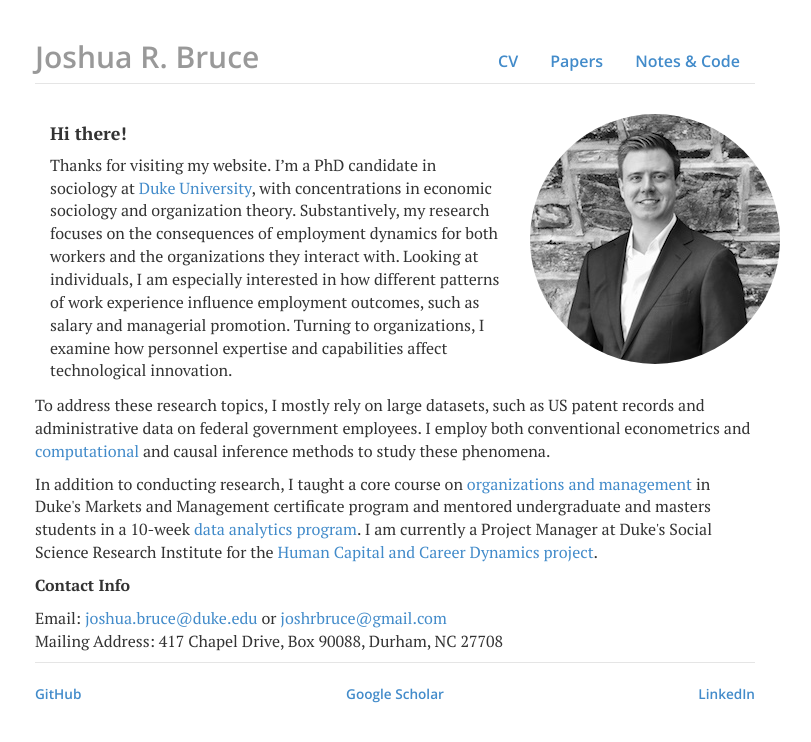
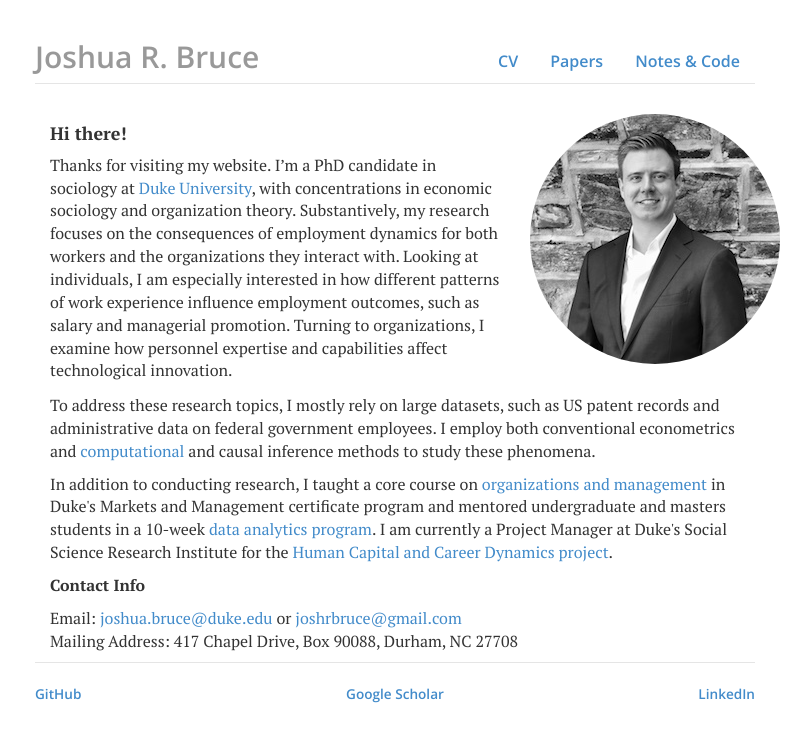
Before and after one commit to joshuarbruce/joshuarbruce.github.io, a Jekyll site: the page built from index.html, in a window 1280 px wide. Shown: the top 742 px of the page, without its empty margins (245-1056 px from the left). Built offline with Jekyll 4.4.1, drawn with Linux system fonts in a browser that asks for light colours; nearby versions of some CDN libraries.

Commit message:
Update index.html

```diff
--- a/index.html
+++ b/index.html
@@ -5,11 +5,13 @@
 <div class="blurb">
 	<div class="col-sm-8">
 	<h4>Hi there!</h4>
-	<p>Thanks for visiting my website. I’m a PhD candidate in sociology at <a href="http://sociology.duke.edu/" target="_blank">Duke University</a>, with concentrations in economic sociology and organization theory. Substantively, my research focuses on the consequences of employment dynamics for both workers and the organizations they interact with. Looking at individuals, I am especially interested in how different patterns of work experience influence employment outcomes, such as salary and managerial promotion. Turning to organizations, I examine how personnel expertise and capabilities affect technological innovation.</p>	</div>	<div class="col-sm-4">
+	<p>Thanks for visiting my website. I’m a PhD candidate in sociology at <a href="http://sociology.duke.edu/" target="_blank">Duke University</a>, with concentrations in economic sociology and organization theory. Substantively, my research focuses on the consequences of employment dynamics for both workers and the organizations they interact with. Looking at individuals, I am especially interested in how different patterns of work experience influence employment outcomes, such as salary and managerial promotion. Turning to organizations, I examine how personnel expertise and capabilities affect technological innovation.</p>
+	</div>
+	<div class="col-sm-4">
 	<img  class="img-circle avatar" alt="Josh Bruce" src="files/me.jpeg">
 	</div>
-
-	<p>To address these research topics, I mostly rely on large datasets, such as US patent records and administrative data on federal government employees. I employ both conventional econometrics and <a href="https://en.wikipedia.org/wiki/Computational_sociology" target="_blank">computational</a> and causal inference methods to study these phenomena.</p>
+	<div class="col-sm-12">
+		<p>To address these research topics, I mostly rely on large datasets, such as US patent records and administrative data on federal government employees. I employ both conventional econometrics and <a href="https://en.wikipedia.org/wiki/Computational_sociology" target="_blank">computational</a> and causal inference methods to study these phenomena.</p>
 
 	<p>In addition to conducting research, I taught a core course on <a href="https://markets.duke.edu/courses/355" target="_blank">organizations and management</a> in Duke's Markets and Management certificate program and mentored undergraduate and masters students in a 10-week <a href="https://bigdata.duke.edu/projects/analytics-faculty-success" target="_blank">data analytics program</a>. I am currently a Project Manager at Duke's Social Science Research Institute for the <a href="https://ssri.duke.edu/projects/human-capital-career-dynamics-and-organizational-performance-us-federal-government" target="_blank">Human Capital and Career Dynamics project</a>.</p>
 
@@ -17,5 +19,7 @@
     <p>Email: <a href="mailto:joshua.bruce@duke.edu" target = "_blank"><span class = "obfuscate">ude.ekud@ecurb.auhsoj</span></a> or <a href="mailto:joshrbruce@gmail.com" target = "_blank"><span class = "obfuscate">moc.liamg@ecurbrhsoj</span></a><br>
     Mailing Address: 417 Chapel Drive, Box 90088, Durham, NC 27708
     </p>
+	</div>
+
 
 </div><!-- /.blurb -->
```
